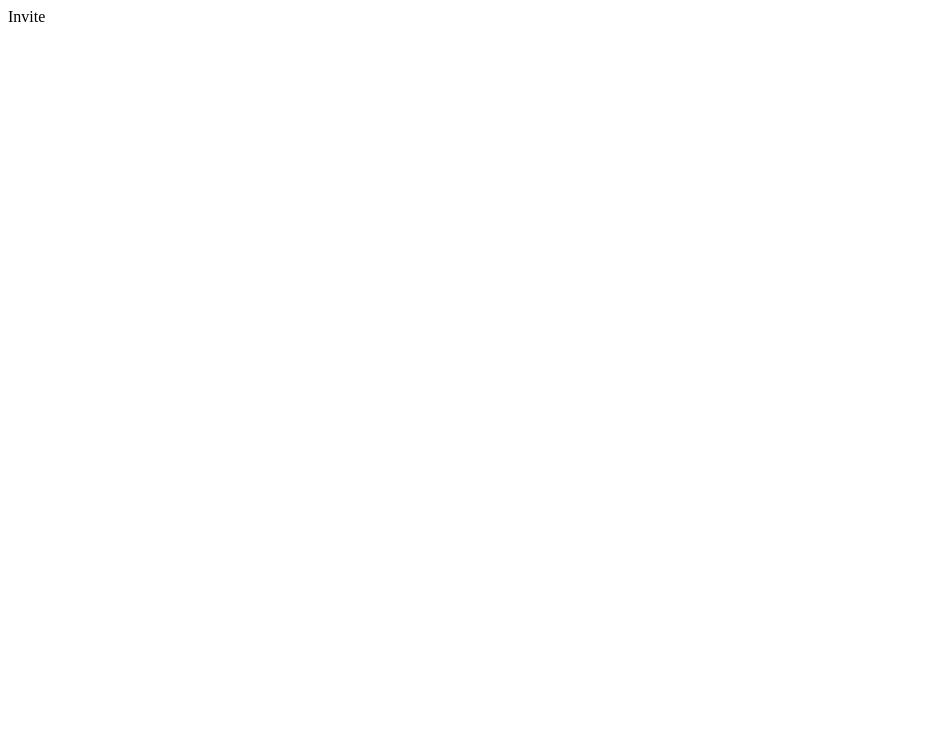
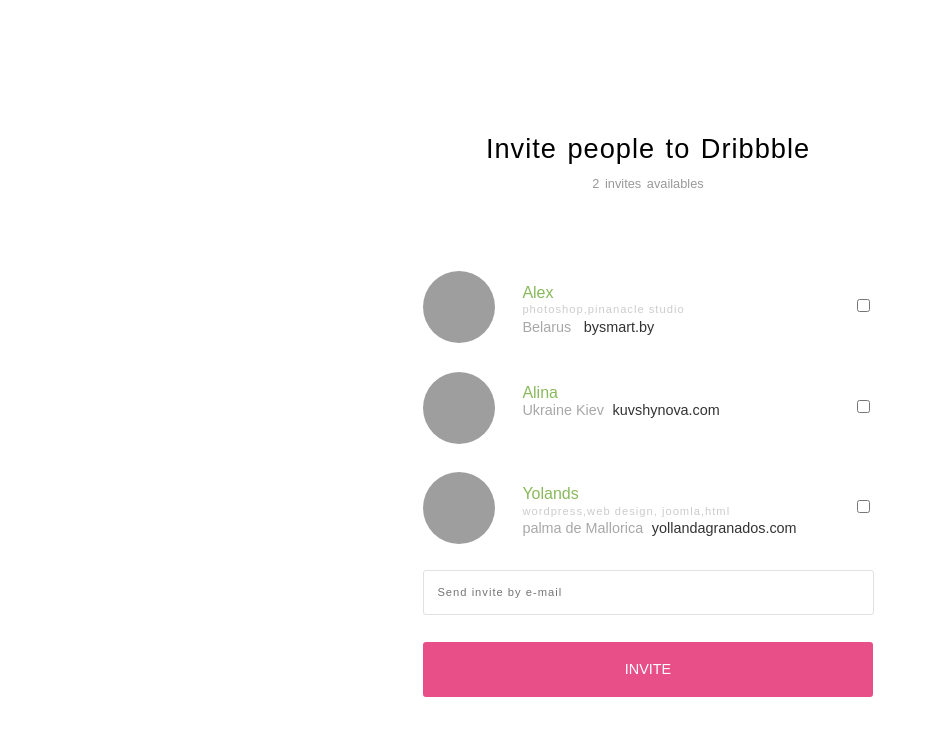
Before and after one commit to lavender21/invite-page-practice, a website built with webpack: page index.html in a window 1280 px wide. Shown: the whole page, without its empty margins (0-929 px from the left). Built offline with nearby package versions, Linux system fonts and the light colour scheme; grey boxes are pictures that could not be loaded.

Commit message:
add basic style

```diff
--- a/index.html
+++ b/index.html
@@ -5,7 +5,52 @@
     <title>Invite</title>
 </head>
 <body>
-Invite
+<div class="box">
+    <header>
+        <div class="title">Invite people to Dribbble</div>
+        <div class="sub-title">2 invites availables</div>
+        <div class="search"></div>
+    </header>
+    <main>
+        <form action="">
+            <div class="contact-box">
+                <div class="avatar"><img src="http://i.pravatar.cc/100?id=3"/> </div>
+                <div class="intro">
+                    <div class="name">Alex</div>
+                    <div class="skill">photoshop,pinanacle studio</div>
+                    <div class="contacts"><span>Belarus </span>bysmart.by</div>
+                </div>
+                <div class="check-box">
+                    <input type="checkbox"/>
+                </div>
+            </div>
+            <div class="contact-box">
+                <div class="avatar"><img src="http://i.pravatar.cc/100?id=4"/> </div>
+                <div class="intro">
+                    <div class="name">Alina</div>
+                    <div class="skill"></div>
+                    <div class="contacts"><span>Ukraine Kiev</span>kuvshynova.com</div>
+                </div>
+                <div class="check-box">
+                    <input type="checkbox"/>
+                </div>
+            </div>
+            <div class="contact-box">
+                <div class="avatar"><img src="http://i.pravatar.cc/100?id=5"/> </div>
+                <div class="intro">
+                    <div class="name">Yolands</div>
+                    <div class="skill">wordpress,web design, joomla,html</div>
+                    <div class="contacts"><span>palma de Mallorica</span>yollandagranados.com</div>
+                </div>
+                <div class="check-box">
+                    <input type="checkbox"/>
+                </div>
+            </div>
+            <input type="email" placeholder="Send invite by e-mail" class="email"/>
+            <input type="submit" value="invite" class="submit"/>
+        </form>
+    </main>
+</div>
 <script src="bundle.js"></script>
 </body>
 </html>
--- a/package.json
+++ b/package.json
@@ -14,6 +14,7 @@
     "file-loader": "^0.11.2",
     "html-loader": "^0.4.5",
     "html-webpack-plugin": "^2.29.0",
+    "node-sass": "^4.5.3",
     "raw-loader": "^0.5.1",
     "webpack": "^3.3.0",
     "webpack-dev-server": "^2.5.1"
--- /dev/null
+++ b/src/css/invite.scss
@@ -0,0 +1,103 @@
+html{
+  height: 100%;
+  font-family: Arial;
+  body{
+    width:100%;
+    height:100%;
+    display: flex;
+    justify-content: center;
+    align-items: center;
+  }
+  .box{
+    width:28.1em;
+    height:35.9em;
+    background: #fff;
+    padding:2.3em 2.83em;
+    border-radius:4px;
+    header{
+      .title{
+        font-size: 1.7em;
+        text-align: center;
+        word-spacing: 2px;
+        line-height: 55px;
+        letter-spacing: 1px;
+      }
+      .sub-title{
+        font-size: 0.8em;
+        text-align: center;
+        word-spacing: 2px;
+        color:#999999;
+      }
+      .search{
+        height: 5em;
+      }
+    }
+    main{
+      .contact-box{
+        display: flex;
+        height:6.3em;
+        .avatar{
+          width:4.5em;
+          height:4.5em;
+          flex-shrink: 0;
+          img{
+            width:100%;
+            height:100%;
+            border-radius: 4.5em;
+          }
+        }
+        .intro{
+          margin-top:0.8em;
+          flex-basis: 75%;
+          margin-left: 1.7em;
+          line-height: 1.1em;
+          .name{
+            color:#89B95C;
+          }
+          .skill{
+            font-size:0.7em;
+            letter-spacing: 1px;
+            color:#CCCCCC;
+          }
+          .contacts{
+            color:#333333;
+            font-size:0.9em;
+            span{
+              color:#A8A8A8;
+              margin-right:0.6em;
+            }
+          }
+        }
+        .check-box{
+          line-height: 4.5em;
+        }
+      }
+      .email{
+        width:99%;
+        height:3.6em;
+        margin-top:-3px;
+        border:1px solid #E1E1E1;
+        border-radius:3px;
+        color:#ccc;
+        text-indent: 1em;
+        font-size:0.7em;
+        outline:none;
+        letter-spacing: 1px;
+
+      }
+      .submit {
+        width: 100%;
+        height: 3.8em;
+        margin-top: 1.9em;
+        border-radius: 3px;
+        background-color: #E84F89;
+        color: #fff;
+        border:0;
+        line-height: 3.4em;
+        font-size:0.9em;
+        text-transform: uppercase;
+      }
+    }
+  }
+
+}
--- a/src/js/index.js
+++ b/src/js/index.js
@@ -0,0 +1 @@
+import "../css/invite.scss"
--- a/webpack.config.js
+++ b/webpack.config.js
@@ -6,5 +6,10 @@
         filename: "bundle.js",
         path:path.resolve(__dirname,'./dist'),
         publicPath: "/"
+    },
+    module: {
+        loaders: [
+            { test: /\.scss$/, loader: 'style-loader!css-loader!sass-loader' },
+        ]
     }
 };
```
